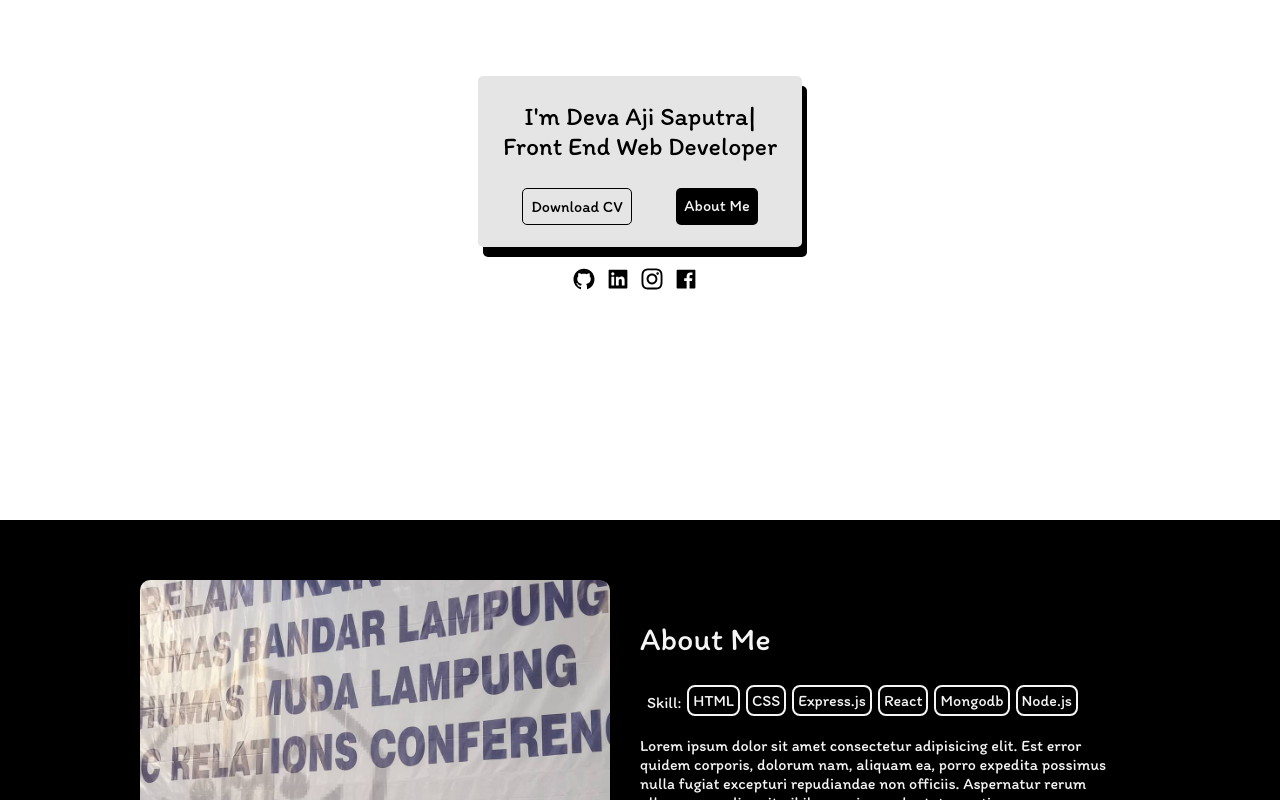
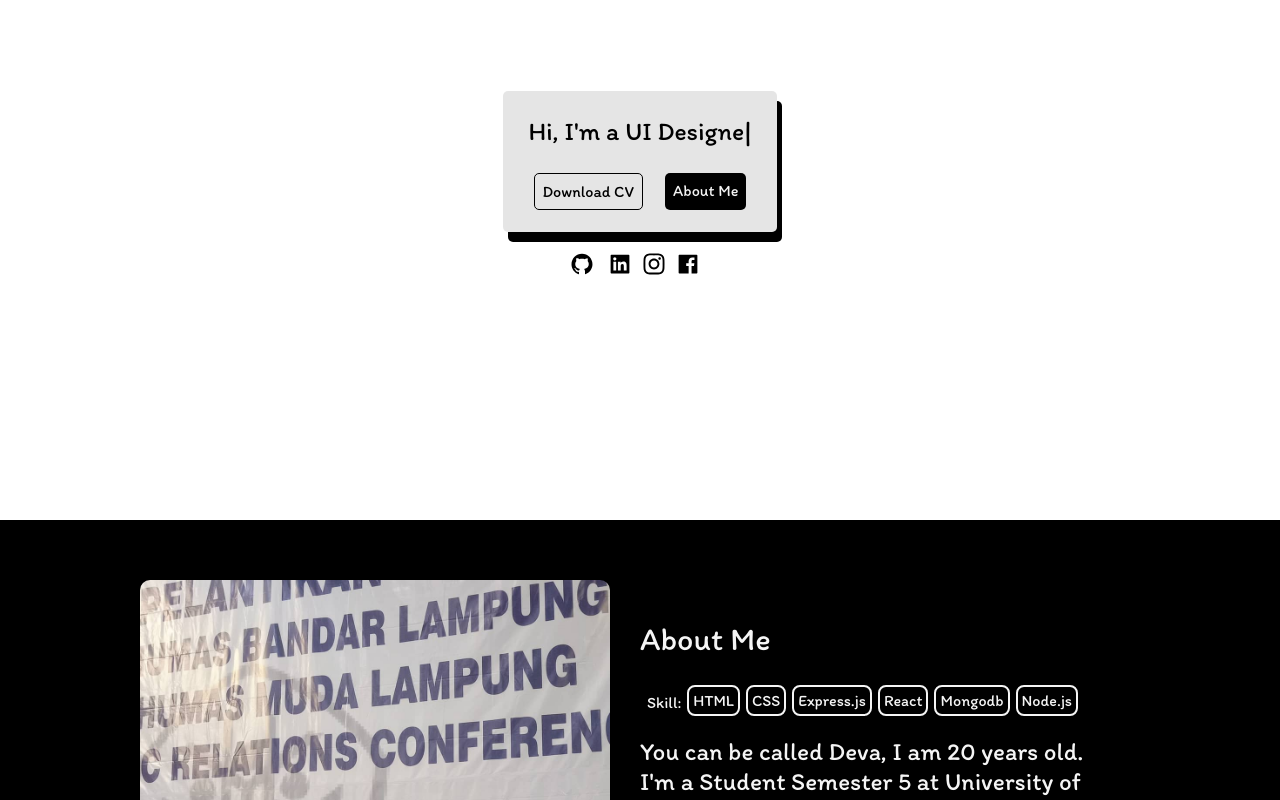
Before and after one commit to Devaaji/portfolio-depdep, a React (Create React App) app: page / in a window 1280 px wide. Shown: the part 160-960 px from the top of the page. Built offline with nearby package versions, Linux system fonts and the light colour scheme.

Commit message:
Portfolio-Depdep

```diff
--- a/public/index.html
+++ b/public/index.html
@@ -17,7 +17,7 @@
         font-family: 'Itim', cursive;
     }
     </style>
-    <title>Depdep | Wellcome</title>
+    <title>Depdep | Portfolio it's me</title>
   </head>
   <body>
     <div id="root"></div>
--- a/src/components/aboutme/About.jsx
+++ b/src/components/aboutme/About.jsx
@@ -30,7 +30,7 @@ function About() {
                         <Skill>Node.js</Skill>
                     </Skills>
                     <TextProfile>
-                        Lorem ipsum dolor sit amet consectetur adipisicing elit. Est error quidem corporis, dolorum nam, aliquam ea, porro expedita possimus nulla fugiat excepturi repudiandae non officiis. Aspernatur rerum ullam nemo alias sit nihil quam iure voluptates, ratione vero nam odit quae!
+                    You can be called Deva, I am 20 years old. I'm a Student Semester 5 at University of Bandar Lampung . I have a desire to be a frontend web designer and web UI designer. "Hope your day is better"
                     </TextProfile>
                 </BoxProfile>
             </Row>
--- a/src/components/aboutme/about.styles.js
+++ b/src/components/aboutme/about.styles.js
@@ -81,5 +81,6 @@ font-size: 2rem;
 padding: 10px 0;`
 
 export const TextProfile = styled.p`
+font-size: 25px;
 
 `
--- a/src/components/contact/Contact.jsx
+++ b/src/components/contact/Contact.jsx
@@ -1,5 +1,5 @@
 import React from 'react'
-import { ContainerContact, TitleContact, BoxContact, CardContact, FullInputbottom, IconWA, Input, CardInput, InputTextArea, SubmitSend } from './contact.styles'
+import { ContainerContact, TitleContact, BoxContact, CardContact, FullInputbottom, IconWA, Input, CardInput, InputTextArea, SubmitSend, LinkTo } from './contact.styles'
 
 function Contact() {
     return (
@@ -15,8 +15,12 @@ function Contact() {
                             <Input type="email" placeholder="Email" />
                             <InputTextArea type="text" placeholder="Your Messagge" />
                             <FullInputbottom>
+                                <LinkTo href="mailto:devaaji5@gmail.com?Subject=Kesan%20Anda">
                                 <SubmitSend type="submit" value="submit">SEND</SubmitSend>
+                                </LinkTo>
+                                <LinkTo href="https://api.whatsapp.com/send?phone=628979111476&text=Silahkan%20Lanjut%20Ke%20Chat%20Terimakasih">
                                 <IconWA/>
+                                </LinkTo>
                             </FullInputbottom>
                         </CardInput>
                     </CardContact>
--- a/src/components/contact/contact.styles.js
+++ b/src/components/contact/contact.styles.js
@@ -86,3 +86,7 @@ cursor: pointer;
 &:hover {
     color: green;
 }`
+
+export const LinkTo = styled.a`
+text-decoration: none;
+color: inherit`
--- a/src/components/header/Header.jsx
+++ b/src/components/header/Header.jsx
@@ -1,7 +1,7 @@
 import React from 'react'
 import {
-    HeaderContainer, Row, LeftHeader, NameH2, TextIntro,
-    IconAkun, Ig, LinkId, FB, Github, Btn, BtnCV, BtnAbout
+    HeaderContainer, Row, LeftHeader, NameH2,
+    IconAkun, Ig, LinkId, FB, Github, Btn, BtnCV, BtnAbout, LinkTo
 } from './header.styles'
 import Typical from 'react-typical'
 import { steps } from '../../stepon'
@@ -12,8 +12,8 @@ function Header() {
             <Row>
                 <LeftHeader>
                     <NameH2>
-                        <Typical wrapper="span" steps={steps} loop={Infinity} className={'caca'} />
-                        <TextIntro>Front End Web Developer</TextIntro>
+                       Hi, <Typical wrapper="span" steps={steps} loop={Infinity} className={'caca'} />
+
                     </NameH2>
                 </LeftHeader>
                 <Btn>
@@ -26,10 +26,10 @@ function Header() {
                 </Btn>
             </Row>
             <IconAkun>
-                <Github />
-                <LinkId />
-                <Ig />
-                <FB />
+                <LinkTo href="https://github.com/Devaaji"><Github /></LinkTo>
+                <LinkTo href="https://www.linkedin.com/in/deva-aji-saputra-95aa2313b/"> <LinkId /></LinkTo>
+                <LinkTo href="https://www.instagram.com/devaajisaputra/?hl=en"><Ig /></LinkTo>
+                <LinkTo href="https://www.facebook.com/deva.Aji.saputra.facom"><FB /></LinkTo>
             </IconAkun>
         </HeaderContainer>
     )
--- a/src/components/header/header.styles.js
+++ b/src/components/header/header.styles.js
@@ -51,6 +51,11 @@ export const IconAkun = styled.div`
 margin-top: 10px;
 
 `
+export const LinkTo = styled.a`
+text-decoration: none;
+color: inherit;`
+
+
 export const Ig = styled(FaInstagram)`
 font-size: 1.5rem;
 margin-right: 10px;
@@ -112,6 +117,7 @@ cursor: pointer;
 export const BtnAbout = styled.div`
 border: none;
 padding: 8px;
+margin-left: 6px;
 cursor: pointer;
 border-radius: 5px;
 background-color: black;
--- a/src/components/topbar/topbar.styles.js
+++ b/src/components/topbar/topbar.styles.js
@@ -61,8 +61,8 @@ align-items: center;
     position: absolute;
     flex-direction: column;
     width: 100%;
-    height: 40vh;
-    background-color: rgba(0, 0, 0, 0.9);
+    height: 100vh;
+    background-color: rgba(0, 0, 0, 1.9);
     top: 80px;
     padding: 20px;
     right: ${({click}) => click ? '0' : '-100%'};
--- a/src/stepon.js
+++ b/src/stepon.js
@@ -1,6 +1,9 @@
 
 const Name = 'Deva Aji Saputra'
+
 export const steps = [
-    'Hi .. ', 2000,
-    ` I'm ${(Name)}`, 3000,
-  ];
+  `I'm ${(Name)}`, 3000,
+  `I'm a UI Designer`, 2000,
+  `I'm a Frontend Developer`, 2000,
+  `Enjoy Coding :) `, 2000
+];
```
Also changed, not shown: src/Home/Home.jsx (+7 -6 lines), src/components/footer/Footer.jsx (line endings or trailing spaces), 1 other file (tests, documents, lock files or other folders).
